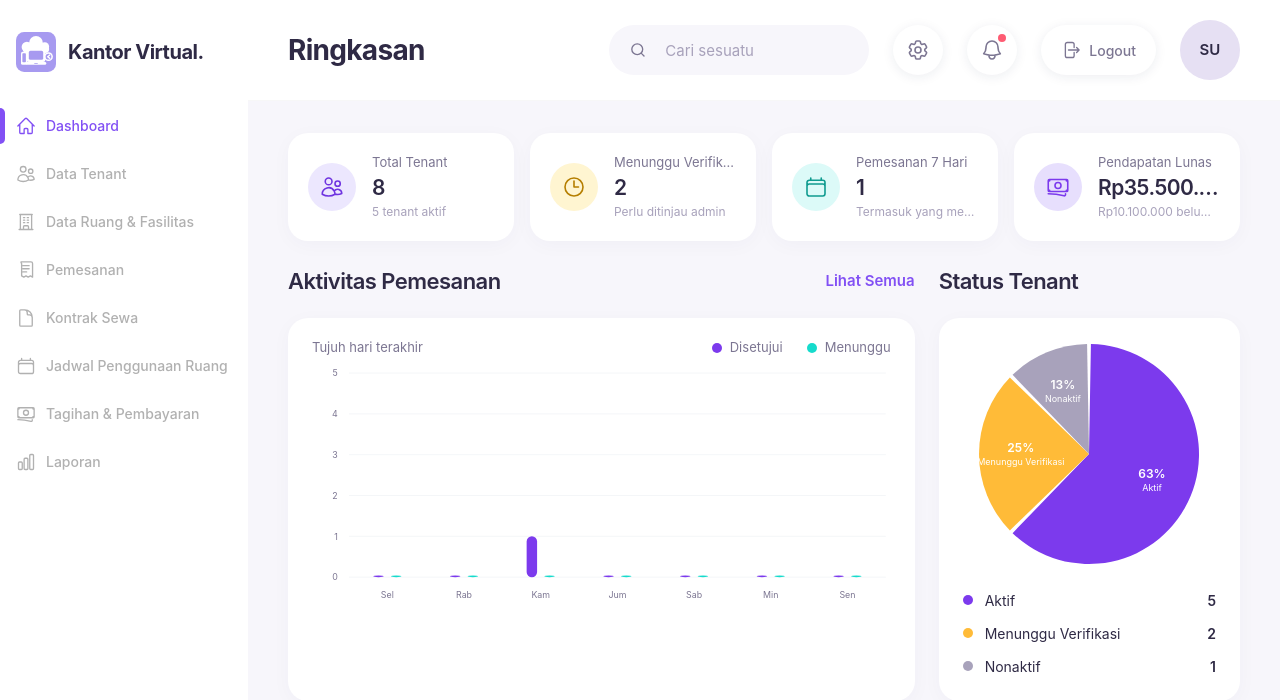
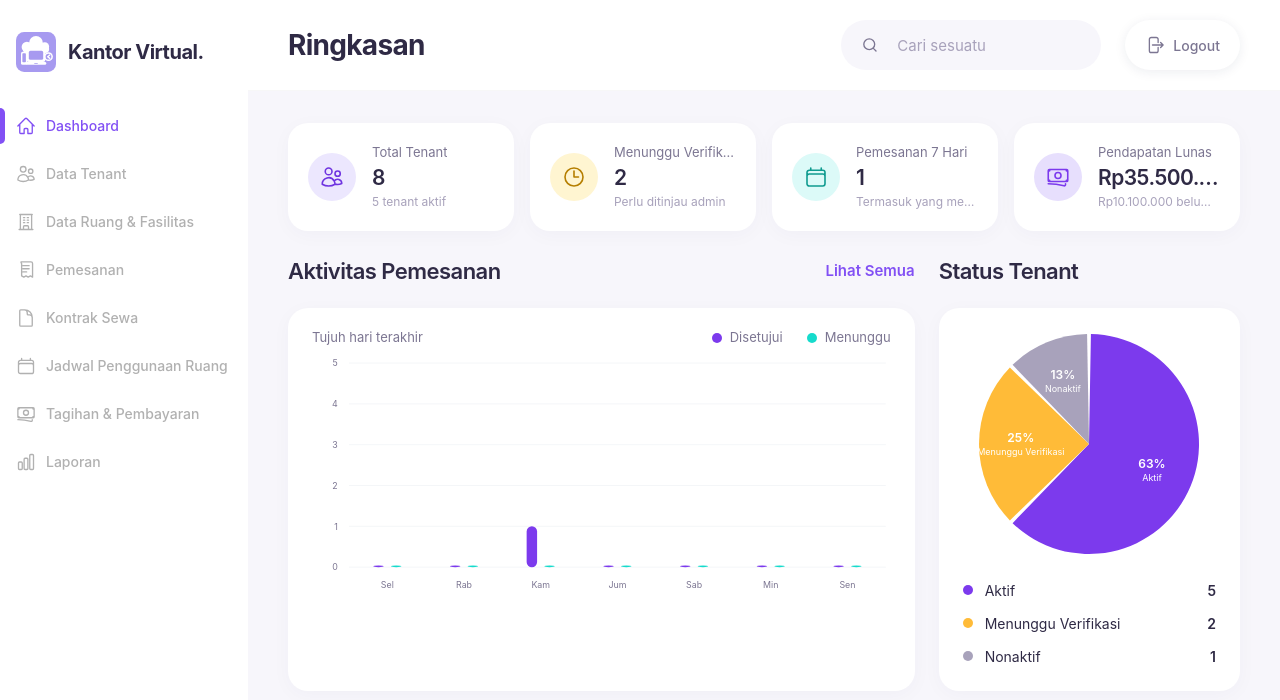
Before and after one commit to hilmiwicak/bnsp-dashboard, a Laravel app: page /dashboard in a window 1280 px wide. Shown: the top 700 px of the page. Run offline with Laravel 12, Linux system fonts and the light colour scheme; the visitor is signed in with stand-in values (Sample User, id 1); data comes from the database, SQL or seed files in the repository; style sheets or scripts are compiled from the project's sources.

Commit message:
feat(dashboard): remove unnecessary features at the top of dashboard.

```diff
--- a/resources/views/components/layouts/dashboard.blade.php
+++ b/resources/views/components/layouts/dashboard.blade.php
@@ -1,12 +1,4 @@
 @props(['title' => null, 'heading' => 'Overview'])
-
-@php
-    $initials = collect(explode(' ', (string) auth()->user()?->name))
-        ->filter()
-        ->map(fn ($part) => mb_substr($part, 0, 1))
-        ->take(2)
-        ->implode('');
-@endphp
 
 <!DOCTYPE html>
 <html lang="{{ str_replace('_', '-', app()->getLocale()) }}" class="h-full antialiased">
@@ -52,28 +44,6 @@
                         />
                     </div>
 
-                    <button
-                        type="button"
-                        class="hidden h-[50px] w-[50px] items-center justify-center rounded-full bg-white text-dash-muted shadow-[0_2px_12px_rgba(25,35,80,0.08)] transition hover:text-dash-primary sm:flex"
-                        aria-label="Pengaturan"
-                    >
-                        <svg class="h-6 w-6" viewBox="0 0 24 24" fill="none" stroke="currentColor" stroke-width="1.6" aria-hidden="true">
-                            <path stroke-linecap="round" stroke-linejoin="round" d="M9.594 3.94c.09-.542.56-.94 1.11-.94h2.593c.55 0 1.02.398 1.11.94l.213 1.281c.063.374.313.686.645.87.074.04.147.083.22.127.324.196.72.257 1.075.124l1.217-.456a1.125 1.125 0 0 1 1.37.49l1.296 2.247a1.125 1.125 0 0 1-.26 1.431l-1.003.827c-.293.24-.438.613-.431.992a6.759 6.759 0 0 1 0 .255c-.007.378.138.75.43.99l1.005.828c.424.35.534.954.26 1.43l-1.298 2.247a1.125 1.125 0 0 1-1.369.491l-1.217-.456c-.355-.133-.75-.072-1.076.124a6.57 6.57 0 0 1-.22.128c-.331.183-.581.495-.644.869l-.213 1.28c-.09.543-.56.941-1.11.941h-2.594c-.55 0-1.02-.398-1.11-.94l-.213-1.281c-.062-.374-.312-.686-.644-.87a6.52 6.52 0 0 1-.22-.127c-.325-.196-.72-.257-1.076-.124l-1.217.456a1.125 1.125 0 0 1-1.369-.49l-1.297-2.247a1.125 1.125 0 0 1 .26-1.431l1.004-.827c.292-.24.437-.613.43-.992a6.932 6.932 0 0 1 0-.255c.007-.378-.138-.75-.43-.99l-1.004-.828a1.125 1.125 0 0 1-.26-1.43l1.297-2.247a1.125 1.125 0 0 1 1.37-.491l1.216.456c.356.133.751.072 1.076-.124.072-.044.146-.087.22-.128.332-.183.582-.495.644-.869l.214-1.281Z" />
-                            <circle cx="12" cy="12" r="3" />
-                        </svg>
-                    </button>
-
-                    <button
-                        type="button"
-                        class="relative flex h-[50px] w-[50px] items-center justify-center rounded-full bg-white text-dash-muted shadow-[0_2px_12px_rgba(25,35,80,0.08)] transition hover:text-dash-primary"
-                        aria-label="Notifikasi"
-                    >
-                        <svg class="h-6 w-6" viewBox="0 0 24 24" fill="none" stroke="currentColor" stroke-width="1.6" aria-hidden="true">
-                            <path stroke-linecap="round" stroke-linejoin="round" d="M14.857 17.082a23.848 23.848 0 0 0 5.454-1.31A8.967 8.967 0 0 1 18 9.75V9A6 6 0 0 0 6 9v.75a8.967 8.967 0 0 1-2.312 6.022c1.733.64 3.56 1.085 5.455 1.31m5.714 0a24.255 24.255 0 0 1-5.714 0m5.714 0a3 3 0 1 1-5.714 0" />
-                        </svg>
-                        <span class="absolute right-[11px] top-[9px] h-2 w-2 rounded-full bg-[#fe5c73] ring-2 ring-white"></span>
-                    </button>
-
                     {{-- Logout selalu terlihat, untuk semua role. --}}
                     <form method="POST" action="{{ route('logout') }}" class="shrink-0">
                         @csrf
@@ -91,10 +61,6 @@
                             <span class="hidden text-[14px] font-medium sm:inline">Logout</span>
                         </button>
                     </form>
-
-                    <div class="flex h-[44px] w-[44px] items-center justify-center rounded-full bg-[#e6e0f3] text-[13px] font-semibold text-dash-ink sm:h-[52px] sm:w-[52px] lg:h-[60px] lg:w-[60px] lg:text-[15px]">
-                        {{ $initials ?: 'KV' }}
-                    </div>
                 </div>
             </header>
 
```
